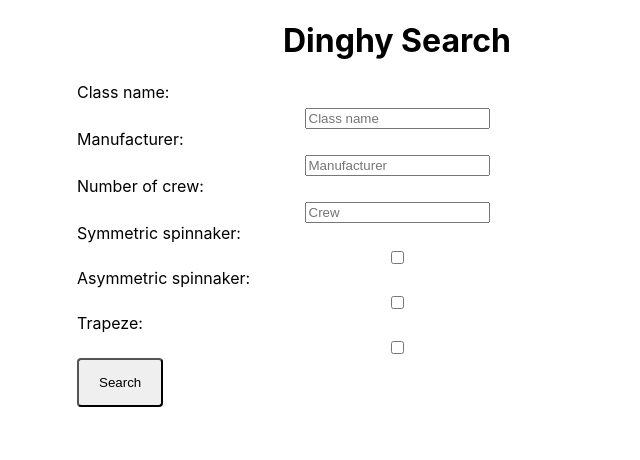
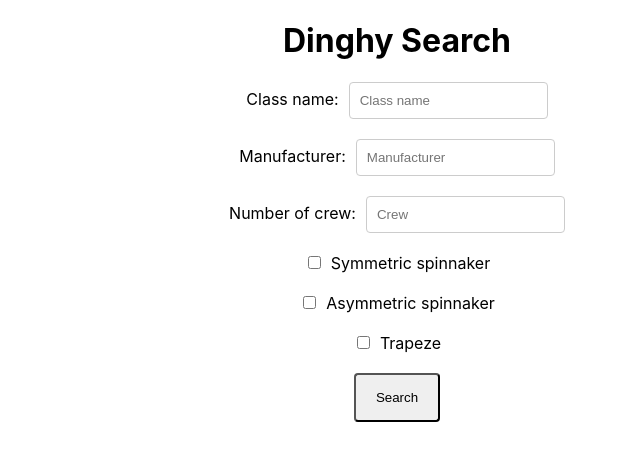
Before and after one commit to schweben/dinghyapi, a React (Create React App) app in the folder frontend/: page / in a window 1280 px wide. Shown: the top 460 px of the page, without its empty margins (243-883 px from the left). Built offline with nearby package versions, Linux system fonts and the light colour scheme.

Commit message:
Improved format of search form

```diff
--- a/frontend/src/components/SearchForm.js
+++ b/frontend/src/components/SearchForm.js
@@ -9,34 +9,48 @@ export default function SearchForm(props) {
         <form className={styles.container} onSubmit={handleSubmit((data) => {
             props.search(data.name, data.manufacturer, data.crew, data.symmetric, data.asymmetric, data.trapeze);
     })}>
+        <div>
             <label htmlFor="name">Class name:</label>
             <input type="text"
                 name="name"
                 placeholder="Class name"
                 {...register("name")}/>
+        </div>
+        <div>
             <label htmlFor="manufacturer">Manufacturer:</label>
             <input type="text"
                 name="manufacturer"
                 placeholder="Manufacturer"
                 {...register("manufacturer")}/>
+        </div>
+        <div>
             <label htmlFor="crew">Number of crew:</label>
             <input type="number"
                 name="crew"
                 placeholder="Crew"
                 {...register("crew")}/>
-            <label htmlFor="symmetric">Symmetric spinnaker:</label>
+        </div>
+        <div>
             <input type="checkbox"
                 name="symmetric"
                 {...register("symmetric")} />
-            <label htmlFor="asymmetric">Asymmetric spinnaker:</label>
+            <label className={styles.checkboxText} htmlFor="symmetric">Symmetric spinnaker</label>
+        </div>
+        <div>
             <input type="checkbox"
                 name="asymmetric"
                 {...register("asymmetric")} />
-            <label htmlFor="trapeze">Trapeze:</label>
+            <label className={styles.checkboxText} l htmlFor="asymmetric">Asymmetric spinnaker</label>
+        </div>
+        <div>
             <input type="checkbox"
                 name="trapeze"
                 {...register("trapeze")}/>
+            <label className={styles.checkboxText} htmlFor="trapeze">Trapeze</label>
+        </div>
+        <div>
             <input type="submit" value="Search"/>
+        </div>
         </form>
     )
 }
--- a/frontend/src/styles/searchform.module.css
+++ b/frontend/src/styles/searchform.module.css
@@ -1,26 +1,31 @@
 .container {
-    padding-left: 25%;
-    padding-right: 25%;
+    margin-top: 20px;
+    margin-bottom: 20px;
+    /* padding-left: 25%;
+    padding-right: 25%; */
 }
 
-.container label {
-    display: inline-block;
-    width: 100%;
-    text-align: left;
-    margin-bottom: 5px;
+.container div {
+    width: 60%;
+    margin-bottom: 20px;
+    margin-left: auto;
+    margin-right: auto;
 }
 
-.container input[type=text]
-.container input[type=number]
+.container input[type=text],
+.container input[type=number] {
+    margin-left: 10px;
+    padding: 10px 10px;
+    border: 1px solid #ccc;
+    border-radius: 4px;
+    box-sizing: border-box;
+}
+
 .container input[type=checkbox] {
-    display: inline-block;
-    width: 100%;
-    padding: 10px 10px;
-    margin-bottom: 20px;
+    margin-right: 10px;
 }
 
 .container input[type=submit] {
-    display: block;
     padding: 15px 20px;
     cursor: pointer;
     border-radius: 4px;
```
